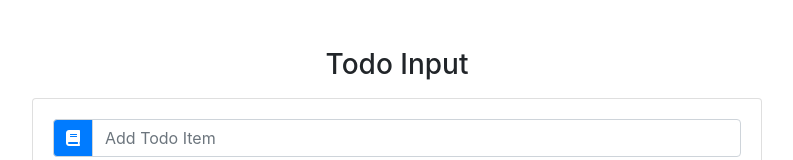
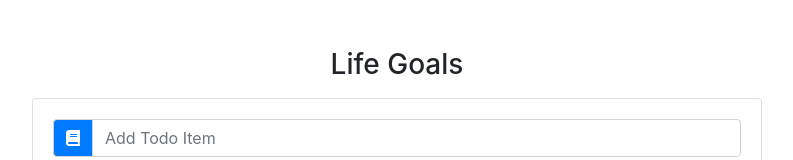
Before and after one commit to kuayc/react-try, a React (Create React App) app: page / in a window 1280 px wide. Shown: the top 160 px of the page, without its empty margins (243-1036 px from the left). Built offline with nearby package versions, Linux system fonts and the light colour scheme.

Commit message:
updated app.js

```diff
--- a/src/App.js
+++ b/src/App.js
@@ -22,7 +22,6 @@ class App extends Component {
       title: this.state.item
     };
     const updatedItems = [...this.state.items, newItem];
-
     this.setState({
       items: updatedItems,
       item: "",
@@ -56,7 +55,7 @@ class App extends Component {
       <div className="container">
         <div className="row">
           <div className="col-10 mx-auto col-md-8 mt-5">
-            <h3 className="text-capitalize text-center">todo input</h3>
+            <h3 className="text-capitalize text-center">Life Goals</h3>
             <TodoInput
               item={this.state.item}
               handleChange={this.handleChange}
```
Also changed, not shown: 1 other file (tests, documents, lock files or other folders).
